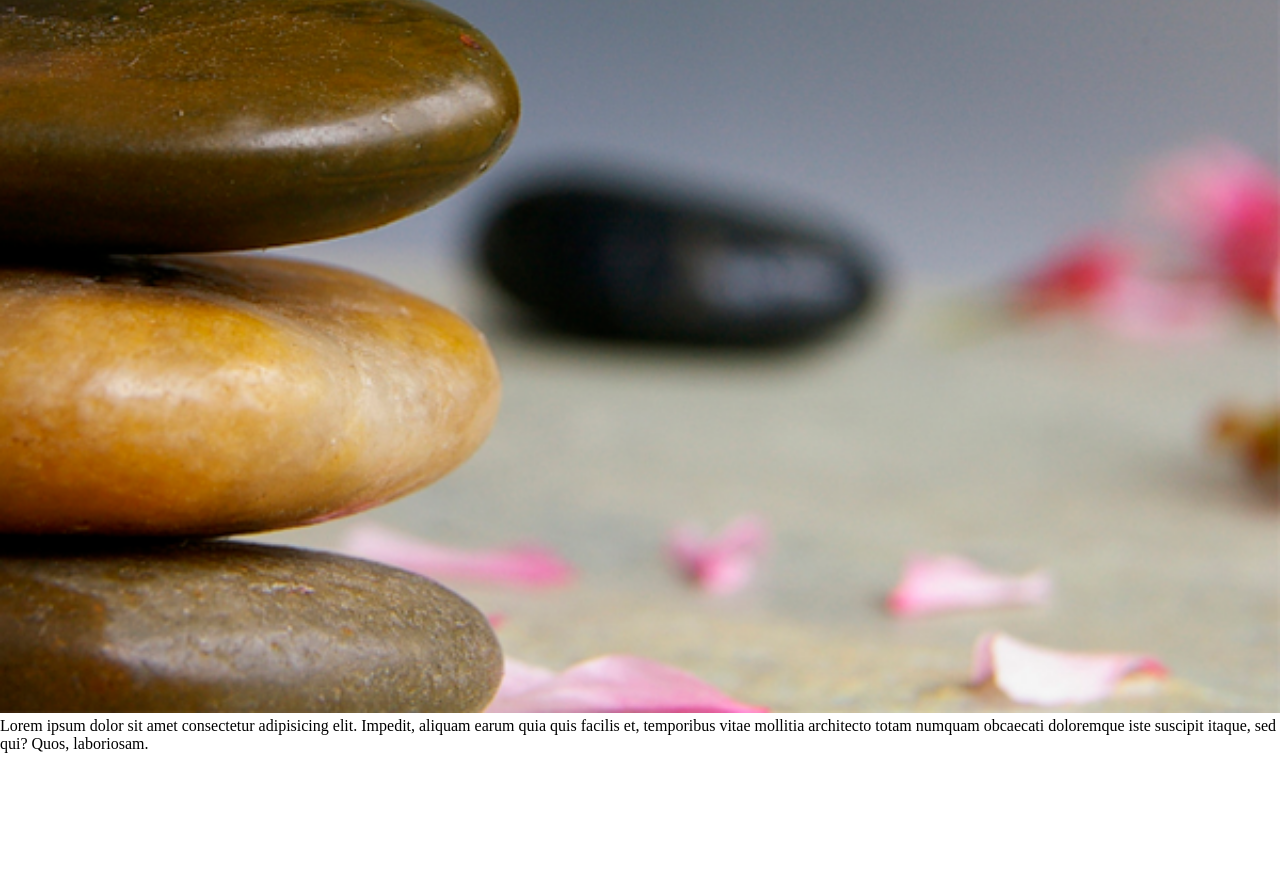
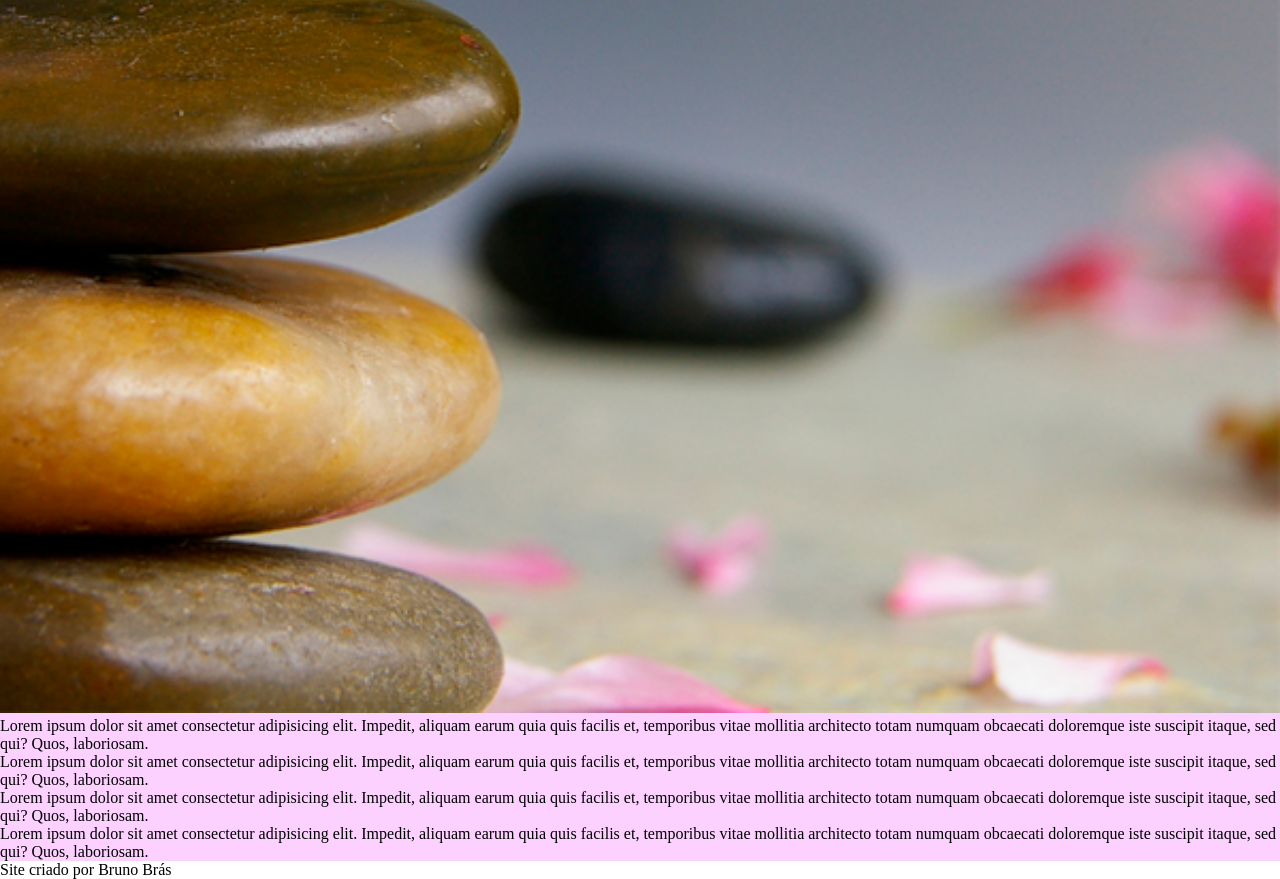
Before and after one commit to bbras81/AuroraDeLuz, a plain HTML site: page index1.html in a window 1280 px wide. Shown: the part 1003-1882 px from the top of the page. Before the commit the page ends 1756 px from the top, so only its background shows below. Drawn offline with Linux system fonts and the light colour scheme.

Commit message:
Footer,  paragrafo background color

```diff
--- a/index1.html
+++ b/index1.html
@@ -27,13 +27,20 @@
                 <img class="imagem" src="static/Lettering-2.png" alt="">
             </section>
 
-            <section>
+            <section class="descrição">
+                <p>Lorem ipsum dolor sit amet consectetur adipisicing elit. Impedit, aliquam earum quia quis facilis et, temporibus vitae mollitia architecto totam numquam obcaecati doloremque iste suscipit itaque, sed qui? Quos, laboriosam.</p>
+                <p>Lorem ipsum dolor sit amet consectetur adipisicing elit. Impedit, aliquam earum quia quis facilis et, temporibus vitae mollitia architecto totam numquam obcaecati doloremque iste suscipit itaque, sed qui? Quos, laboriosam.</p>
+                <p>Lorem ipsum dolor sit amet consectetur adipisicing elit. Impedit, aliquam earum quia quis facilis et, temporibus vitae mollitia architecto totam numquam obcaecati doloremque iste suscipit itaque, sed qui? Quos, laboriosam.</p>
                 <p>Lorem ipsum dolor sit amet consectetur adipisicing elit. Impedit, aliquam earum quia quis facilis et, temporibus vitae mollitia architecto totam numquam obcaecati doloremque iste suscipit itaque, sed qui? Quos, laboriosam.</p>
             </section>
         </main>
 
         <footer>
-
+            <section class="footer">
+                <p>
+                    Site criado por Bruno Brás
+                </p>
+            </section>
         </footer>
         <script src="script/script_1.js"></script>
     </body>
--- a/styles/style1.css
+++ b/styles/style1.css
@@ -58,16 +58,23 @@ a{
     text-decoration: none;
     color:#3A2D18;
 }
-/*---------- MAIN --------- */
+/*---------- MAIN ---------*/
 main{
 
 }
 
 .imagem-sec{
-
+    background-color: var(--cor001);
 }
 
-
 .imagem{
+    background-size: cover;
+    background-attachment: fixed;
     width: 100vw;
 }
+
+.descrição{
+    background-color: var(--cor001);
+}
+
+/*---------- FOORTER ----------*/
```
